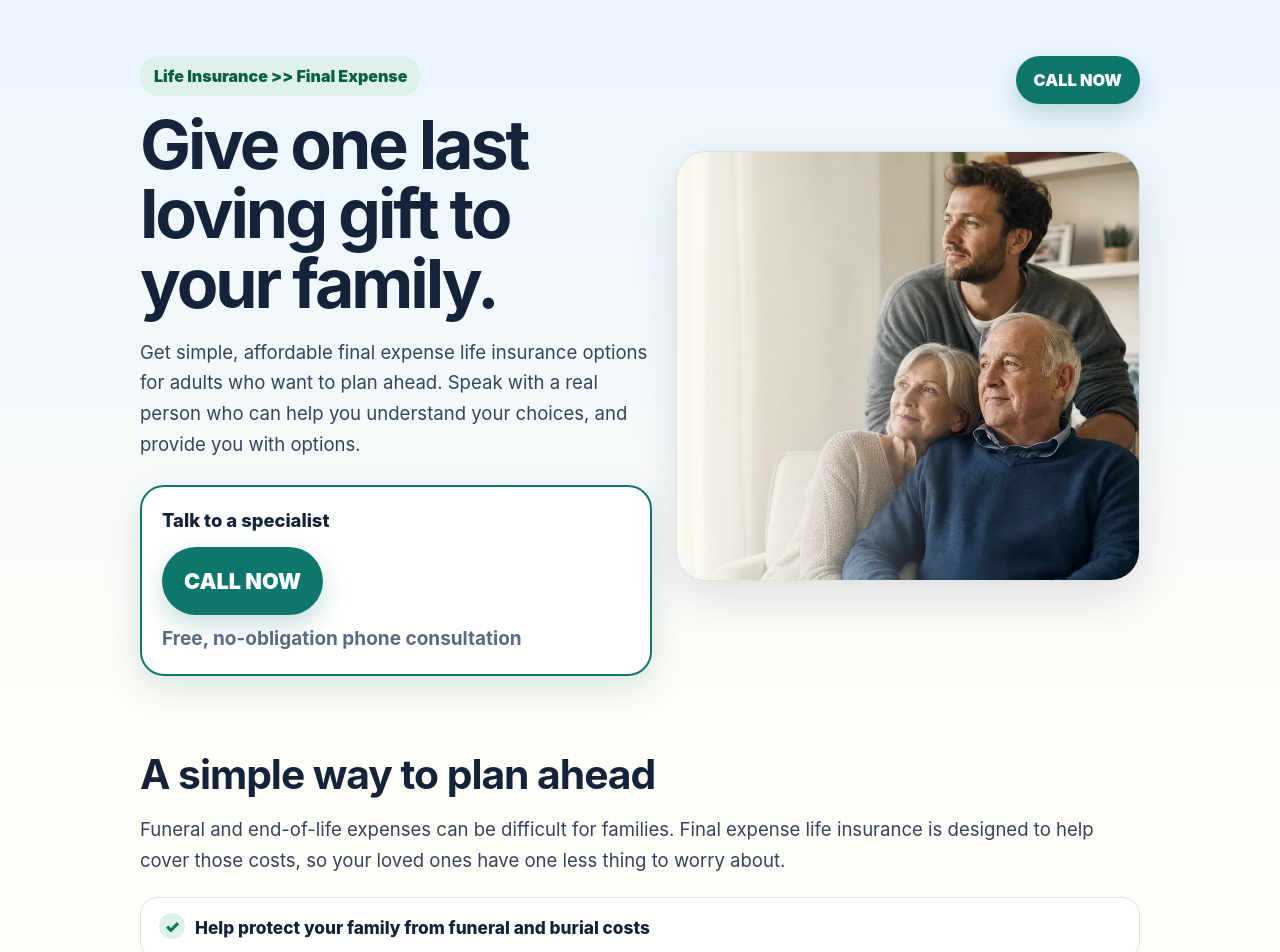
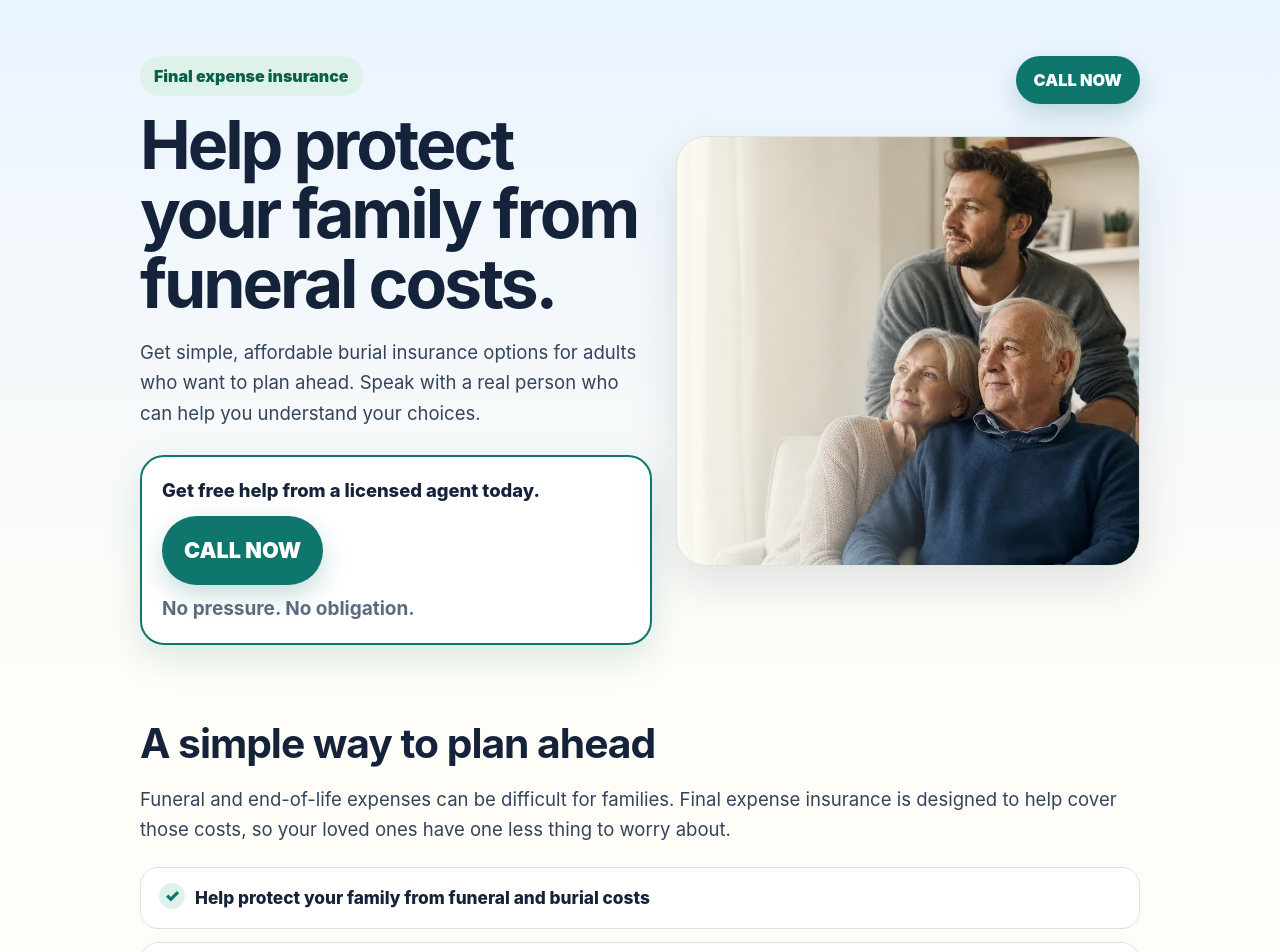
Before and after one commit to right/moneybrain.me, a Next.js app: page /final-expense in a window 1280 px wide. Shown: the top 952 px of the page. Built offline with nearby package versions, Linux system fonts and the light colour scheme.

Commit message:
Restore standard final expense page copy

```diff
--- a/app/final-expense/page.tsx
+++ b/app/final-expense/page.tsx
@@ -10,20 +10,20 @@ const benefits = [
 ];
 
 export const metadata = {
-  title: 'Final Expense Life Insurance | Money Brain',
-  description: 'Speak with a real person about affordable final expense life insurance options. No medical exam required for many plans.',
+  title: 'Final Expense Insurance | Money Brain',
+  description: 'Speak with a real person about affordable final expense insurance options. No medical exam required for many plans.',
 };
 
 export default function FinalExpensePage() {
   return (
     <main className="fe-page">
       <section className="fe-hero"><div className="fe-wrap fe-hero-grid"><div>
-        <p className="fe-kicker">Life Insurance &gt;&gt; Final Expense</p>
-        <h1>Give one last loving gift to your family.</h1>
-        <p className="fe-subhead">Get simple, affordable final expense life insurance options for adults who want to plan ahead. Speak with a real person who can help you understand your choices, and provide you with options.</p>
-        <div className="fe-call-card"><p>Talk to a specialist</p><FinalExpensePhone className="fe-call-btn" label="callNow" /><span>Free, no-obligation phone consultation</span></div>
+        <p className="fe-kicker">Final expense insurance</p>
+        <h1>Help protect your family from funeral costs.</h1>
+        <p className="fe-subhead">Get simple, affordable burial insurance options for adults who want to plan ahead. Speak with a real person who can help you understand your choices.</p>
+        <div className="fe-call-card"><p>Get free help from a licensed agent today.</p><FinalExpensePhone className="fe-call-btn" label="callNow" /><span>No pressure. No obligation.</span></div>
       </div><FinalExpensePhone className="fe-sticky-call" label="freeConsultation" /><div className="fe-hero-image" aria-label="Older family planning ahead for final expenses" /></div></section>
-      <section className="fe-section fe-wrap"><h2>A simple way to plan ahead</h2><p>Funeral and end-of-life expenses can be difficult for families. Final expense life insurance is designed to help cover those costs, so your loved ones have one less thing to worry about.</p><ul className="fe-checks">{benefits.map((benefit) => <li key={benefit}>{benefit}</li>)}</ul></section>
+      <section className="fe-section fe-wrap"><h2>A simple way to plan ahead</h2><p>Funeral and end-of-life expenses can be difficult for families. Final expense insurance is designed to help cover those costs, so your loved ones have one less thing to worry about.</p><ul className="fe-checks">{benefits.map((benefit) => <li key={benefit}>{benefit}</li>)}</ul></section>
       <section className="fe-section fe-band"><div className="fe-wrap"><h2>How it works</h2><div className="fe-steps"><div><strong>1. Call us</strong><p>Tell us a little about what you need.</p></div><div><strong>2. Review options</strong><p>We explain available plans in plain English.</p></div><div><strong>3. Choose calmly</strong><p>You decide if a plan makes sense for your family.</p></div></div></div></section>
       <section className="fe-section fe-wrap fe-form-block"><div><h2>Not ready to call?</h2><p>Send your information and someone can follow up. Calling is still the fastest way to get help.</p><FinalExpensePhone className="fe-secondary-call" label="orCall" /></div><LeadForm compact finalExpense /></section>
       <section className="fe-section fe-wrap fe-fineprint"><h2>Questions people ask</h2><details open><summary>Do I need a medical exam?</summary><p>Many final expense options do not require a medical exam. Availability depends on your age, state, and health answers.</p></details><details><summary>Is this only for funeral costs?</summary><p>Benefits are commonly used for funeral, burial, cremation, medical bills, or other final expenses.</p></details><details><summary>Can I afford this on a fixed income?</summary><p>Plans are often built around smaller coverage amounts and monthly payments. A licensed representative can help review options.</p></details></section>
```
